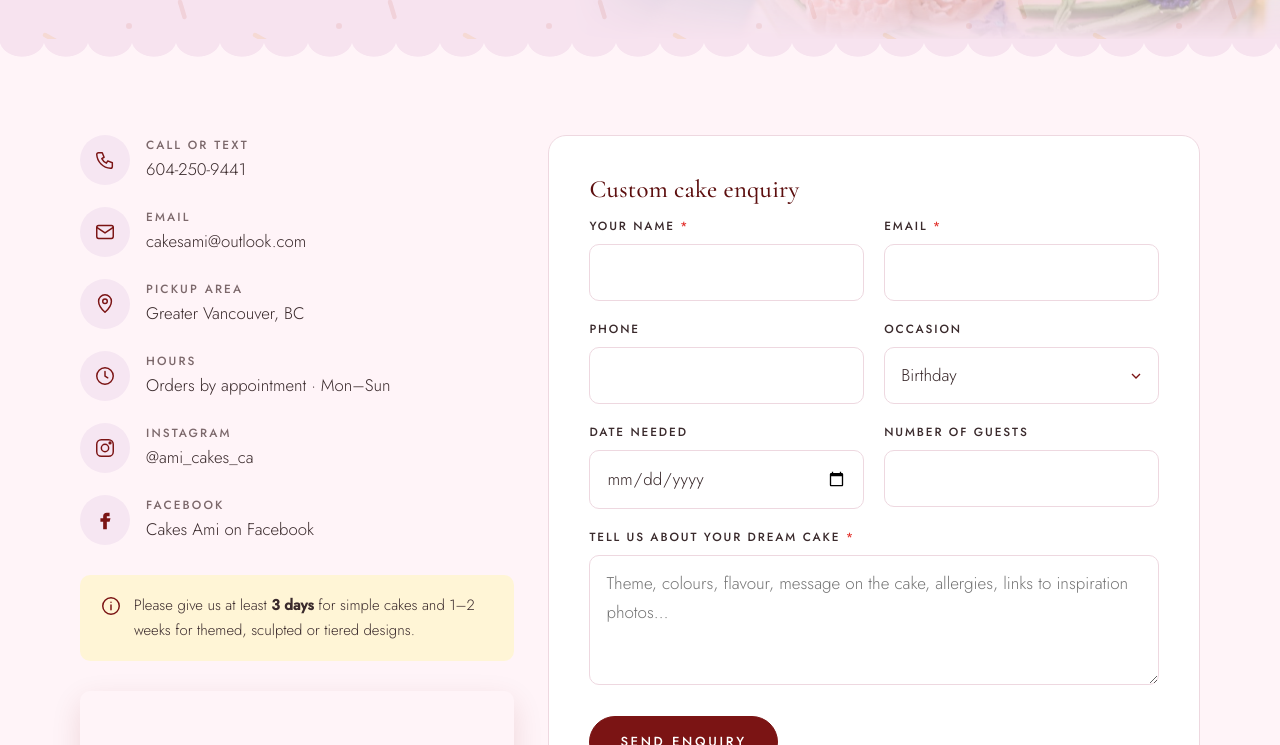
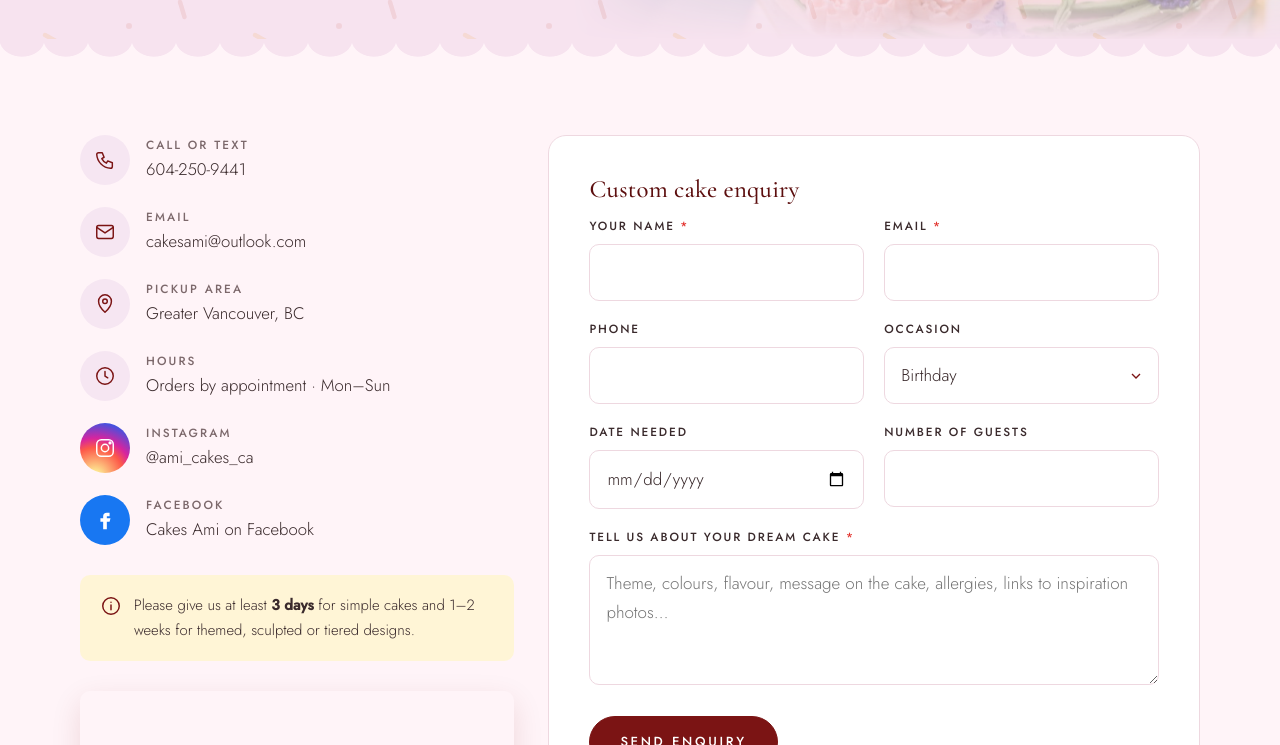
Before and after one commit to bloomtechmain/cakes_ami, a plain HTML site: page contact.html in a window 1280 px wide. Shown: the part 437-1182 px from the top of the page. Drawn offline with nearby package versions, Linux system fonts and the light colour scheme; grey boxes are pictures that could not be loaded.

Commit message:
Brand colours for Instagram and Facebook icons on Contact page

```diff
--- a/assets/css/style.css
+++ b/assets/css/style.css
@@ -978,6 +978,10 @@ body[data-page="contact"] .page-banner + section { padding-top: clamp(44px, 6vw,
 .socials .s-fb { background: #1877F2; }
 .socials .s-wa { background: #25D366; }
 
+/* Contact page: brand-coloured Instagram / Facebook icons */
+.info-list .ic[data-icon="insta"] { background: radial-gradient(circle at 30% 107%, #fdf497 0%, #fdf497 5%, #fd5949 45%, #d6249f 60%, #285AEB 90%); color: #fff; }
+.info-list .ic[data-icon="fb"] { background: #1877F2; color: #fff; }
+
 /* ---------- Contact: map ---------- */
 .map-wrap { margin-top: 30px; border-radius: var(--radius-sm, 12px); overflow: hidden; box-shadow: 0 10px 30px rgba(123,20,20,.12); line-height: 0; }
 .map-wrap iframe { width: 100%; height: 320px; border: 0; }
```
